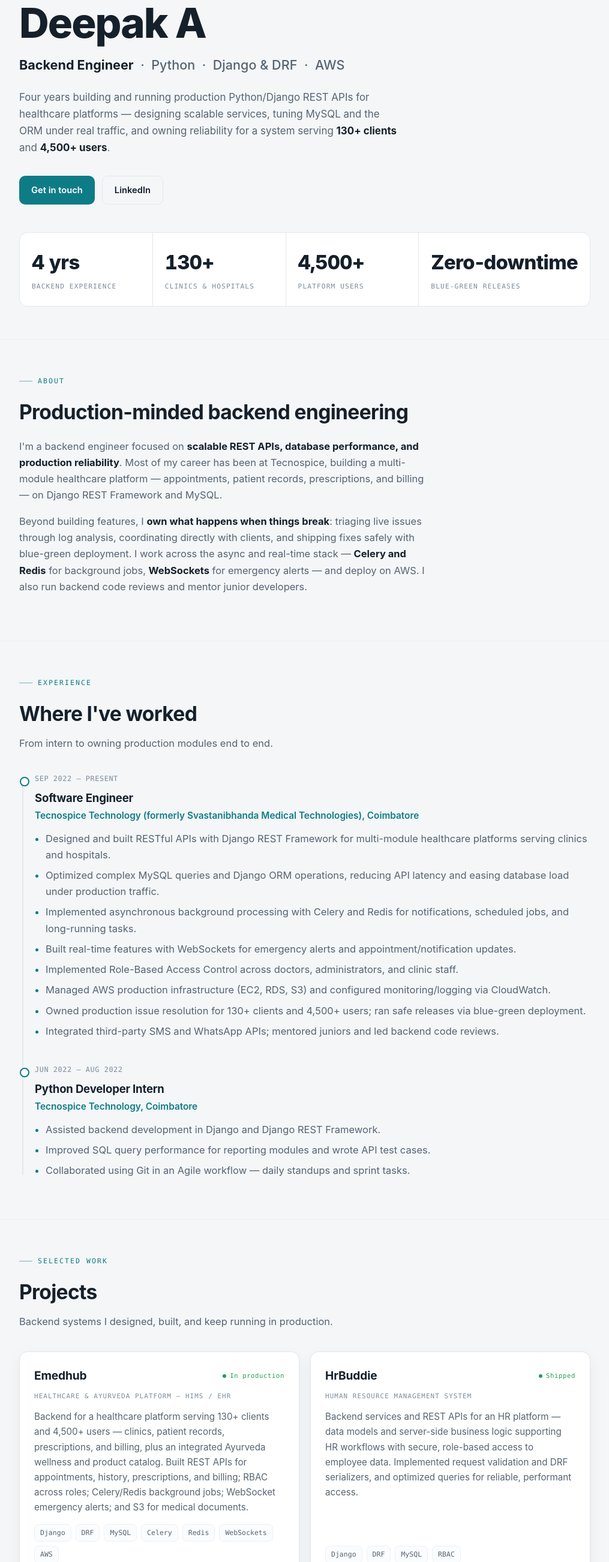
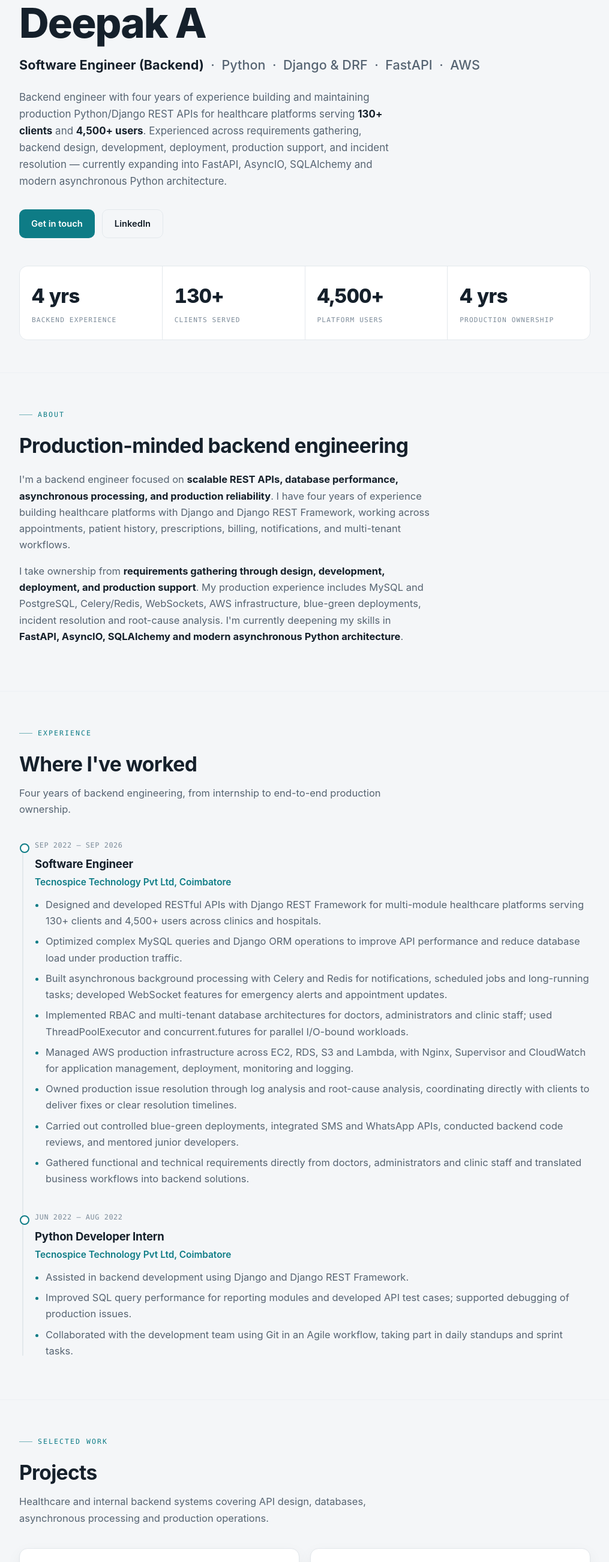
Before and after one commit to Deepakdk-ops/deepak, a plain HTML site: page index.html in a window 1280 px wide. Shown: the part 196-2800 px from the top of the page at 60% size, without its empty margins (132-1147 px from the left). Drawn offline with Linux system fonts and the light colour scheme.

Commit message:
Update Portfolio

```diff
--- a/index.html
+++ b/index.html
@@ -266,21 +266,20 @@
     <div class="wrap">
       <div class="status reveal"><span class="dot"></span>Available for backend engineering roles</div>
       <h1 class="name reveal d1">Deepak A</h1>
-      <p class="role reveal d1"><span class="hl">Backend Engineer</span> &nbsp;·&nbsp; Python &nbsp;·&nbsp; Django &amp; DRF &nbsp;·&nbsp; AWS</p>
-      <p class="lede reveal d2">Four years building and running production Python/Django REST APIs for
-        healthcare platforms — designing scalable services, tuning MySQL and the ORM under real traffic,
-        and owning reliability for a system serving <strong style="color:var(--ink)">130+ clients</strong> and
-        <strong style="color:var(--ink)">4,500+ users</strong>.</p>
+      <p class="role reveal d1"><span class="hl">Software Engineer (Backend)</span> &nbsp;·&nbsp; Python &nbsp;·&nbsp; Django &amp; DRF &nbsp;·&nbsp; FastAPI &nbsp;·&nbsp; AWS</p>
+      <p class="lede reveal d2">Backend engineer with four years of experience building and maintaining production Python/Django REST APIs for healthcare platforms serving
+        <strong style="color:var(--ink)">130+ clients</strong> and <strong style="color:var(--ink)">4,500+ users</strong>.
+        Experienced across requirements gathering, backend design, development, deployment, production support, and incident resolution — currently expanding into FastAPI, AsyncIO, SQLAlchemy and modern asynchronous Python architecture.</p>
       <div class="cta reveal d3">
         <a class="btn btn-primary" href="mailto:deepakalbert31@gmail.com">Get in touch</a>
-        <a class="btn btn-ghost" href="https://www.linkedin.com/in/deepak-a" target="_blank" rel="noopener">LinkedIn</a>
+        <a class="btn btn-ghost" href="https://www.linkedin.com/in/deepak-a-276a7016a" target="_blank" rel="noopener">LinkedIn</a>
       </div>
 
       <div class="metrics reveal d4">
         <div class="metric"><div class="num">4 yrs</div><div class="lbl">Backend experience</div></div>
-        <div class="metric"><div class="num">130+</div><div class="lbl">Clinics &amp; hospitals</div></div>
+        <div class="metric"><div class="num">130+</div><div class="lbl">Clients served</div></div>
         <div class="metric"><div class="num">4,500+</div><div class="lbl">Platform users</div></div>
-        <div class="metric"><div class="num">Zero&#8209;downtime</div><div class="lbl">Blue-green releases</div></div>
+        <div class="metric"><div class="num">4 yrs</div><div class="lbl">Production ownership</div></div>
       </div>
     </div>
   </header>
@@ -290,13 +289,10 @@
       <p class="eyebrow">About</p>
       <h2 class="sec">Production-minded backend engineering</h2>
       <div class="prose">
-        <p>I'm a backend engineer focused on <strong>scalable REST APIs, database performance, and production reliability</strong>.
-          Most of my career has been at Tecnospice, building a multi-module healthcare platform — appointments, patient
-          records, prescriptions, and billing — on Django REST Framework and MySQL.</p>
-        <p>Beyond building features, I <strong>own what happens when things break</strong>: triaging live issues through log
-          analysis, coordinating directly with clients, and shipping fixes safely with blue-green deployment. I work across
-          the async and real-time stack — <strong>Celery and Redis</strong> for background jobs, <strong>WebSockets</strong>
-          for emergency alerts — and deploy on AWS. I also run backend code reviews and mentor junior developers.</p>
+        <p>I'm a backend engineer focused on <strong>scalable REST APIs, database performance, asynchronous processing, and production reliability</strong>.
+          I have four years of experience building healthcare platforms with Django and Django REST Framework, working across appointments, patient history, prescriptions, billing, notifications, and multi-tenant workflows.</p>
+        <p>I take ownership from <strong>requirements gathering through design, development, deployment, and production support</strong>.
+          My production experience includes MySQL and PostgreSQL, Celery/Redis, WebSockets, AWS infrastructure, blue-green deployments, incident resolution and root-cause analysis. I'm currently deepening my skills in <strong>FastAPI, AsyncIO, SQLAlchemy and modern asynchronous Python architecture</strong>.</p>
       </div>
     </div>
   </section>
@@ -305,31 +301,31 @@
     <div class="wrap">
       <p class="eyebrow">Experience</p>
       <h2 class="sec">Where I've worked</h2>
-      <p class="sec-sub">From intern to owning production modules end to end.</p>
+      <p class="sec-sub">Four years of backend engineering, from internship to end-to-end production ownership.</p>
       <div class="timeline">
         <div class="job">
-          <div class="when">Sep 2022 — Present</div>
+          <div class="when">Sep 2022 — Sep 2026</div>
           <h3>Software Engineer</h3>
-          <div class="org">Tecnospice Technology (formerly Svastanibhanda Medical Technologies), Coimbatore</div>
+          <div class="org">Tecnospice Technology Pvt Ltd, Coimbatore</div>
           <ul>
-            <li>Designed and built RESTful APIs with Django REST Framework for multi-module healthcare platforms serving clinics and hospitals.</li>
-            <li>Optimized complex MySQL queries and Django ORM operations, reducing API latency and easing database load under production traffic.</li>
-            <li>Implemented asynchronous background processing with Celery and Redis for notifications, scheduled jobs, and long-running tasks.</li>
-            <li>Built real-time features with WebSockets for emergency alerts and appointment/notification updates.</li>
-            <li>Implemented Role-Based Access Control across doctors, administrators, and clinic staff.</li>
-            <li>Managed AWS production infrastructure (EC2, RDS, S3) and configured monitoring/logging via CloudWatch.</li>
-            <li>Owned production issue resolution for 130+ clients and 4,500+ users; ran safe releases via blue-green deployment.</li>
-            <li>Integrated third-party SMS and WhatsApp APIs; mentored juniors and led backend code reviews.</li>
+            <li>Designed and developed RESTful APIs with Django REST Framework for multi-module healthcare platforms serving 130+ clients and 4,500+ users across clinics and hospitals.</li>
+            <li>Optimized complex MySQL queries and Django ORM operations to improve API performance and reduce database load under production traffic.</li>
+            <li>Built asynchronous background processing with Celery and Redis for notifications, scheduled jobs and long-running tasks; developed WebSocket features for emergency alerts and appointment updates.</li>
+            <li>Implemented RBAC and multi-tenant database architectures for doctors, administrators and clinic staff; used ThreadPoolExecutor and concurrent.futures for parallel I/O-bound workloads.</li>
+            <li>Managed AWS production infrastructure across EC2, RDS, S3 and Lambda, with Nginx, Supervisor and CloudWatch for application management, deployment, monitoring and logging.</li>
+            <li>Owned production issue resolution through log analysis and root-cause analysis, coordinating directly with clients to deliver fixes or clear resolution timelines.</li>
+            <li>Carried out controlled blue-green deployments, integrated SMS and WhatsApp APIs, conducted backend code reviews, and mentored junior developers.</li>
+            <li>Gathered functional and technical requirements directly from doctors, administrators and clinic staff and translated business workflows into backend solutions.</li>
           </ul>
         </div>
         <div class="job">
           <div class="when">Jun 2022 — Aug 2022</div>
           <h3>Python Developer Intern</h3>
-          <div class="org">Tecnospice Technology, Coimbatore</div>
+          <div class="org">Tecnospice Technology Pvt Ltd, Coimbatore</div>
           <ul>
-            <li>Assisted backend development in Django and Django REST Framework.</li>
-            <li>Improved SQL query performance for reporting modules and wrote API test cases.</li>
-            <li>Collaborated using Git in an Agile workflow — daily standups and sprint tasks.</li>
+            <li>Assisted in backend development using Django and Django REST Framework.</li>
+            <li>Improved SQL query performance for reporting modules and developed API test cases; supported debugging of production issues.</li>
+            <li>Collaborated with the development team using Git in an Agile workflow, taking part in daily standups and sprint tasks.</li>
           </ul>
         </div>
       </div>
@@ -340,60 +336,41 @@
     <div class="wrap">
       <p class="eyebrow">Selected work</p>
       <h2 class="sec">Projects</h2>
-      <p class="sec-sub">Backend systems I designed, built, and keep running in production.</p>
+      <p class="sec-sub">Healthcare and internal backend systems covering API design, databases, asynchronous processing and production operations.</p>
       <div class="grid">
         <div class="card">
           <div class="top">
             <h3>Emedhub</h3>
             <span class="status-mini"><i></i>In production</span>
           </div>
-          <div class="kind">Healthcare &amp; Ayurveda Platform — HIMS / EHR</div>
-          <p style="margin-top:12px">Backend for a healthcare platform serving 130+ clients and 4,500+ users — clinics,
-            patient records, prescriptions, and billing, plus an integrated Ayurveda wellness and product catalog. Built
-            REST APIs for appointments, history, prescriptions, and billing; RBAC across roles; Celery/Redis background
-            jobs; WebSocket emergency alerts; and S3 for medical documents.</p>
+          <div class="kind">Healthcare Management Platform — HIMS / EHR</div>
+          <p style="margin-top:12px">Built backend services and REST APIs for appointments, patient history, prescriptions, billing and notifications on a platform serving 130+ clients and 4,500+ users. Implemented RBAC, Celery/Redis background processing, WebSocket real-time features, database optimization and AWS S3 integration for medical documents and reports.</p>
           <div class="tags">
-            <span class="tag">Django</span><span class="tag">DRF</span><span class="tag">MySQL</span>
+            <span class="tag">Python</span><span class="tag">Django</span><span class="tag">DRF</span><span class="tag">MySQL</span>
             <span class="tag">Celery</span><span class="tag">Redis</span><span class="tag">WebSockets</span><span class="tag">AWS</span>
           </div>
         </div>
         <div class="card">
           <div class="top">
-            <h3>HrBuddie</h3>
-            <span class="status-mini"><i></i>Shipped</span>
+            <h3>Ayurveda</h3>
+            <span class="status-mini"><i></i>In production</span>
           </div>
-          <div class="kind">Human Resource Management System</div>
-          <p style="margin-top:12px">Backend services and REST APIs for an HR platform — data models and server-side
-            business logic supporting HR workflows with secure, role-based access to employee data. Implemented request
-            validation and DRF serializers, and optimized queries for reliable, performant access.</p>
+          <div class="kind">Healthcare Management Platform — HIMS / EHR</div>
+          <p style="margin-top:12px">Owned the project end to end, from client requirements and technical design through development, deployment and production support. Designed PostgreSQL schemas and REST APIs for a TypeScript frontend, implemented RBAC and multi-tenant architecture, and handled asynchronous workloads and AWS production infrastructure.</p>
           <div class="tags">
-            <span class="tag">Django</span><span class="tag">DRF</span><span class="tag">MySQL</span><span class="tag">RBAC</span>
+            <span class="tag">Django</span><span class="tag">DRF</span><span class="tag">PostgreSQL</span><span class="tag">Celery</span>
+            <span class="tag">Redis</span><span class="tag">WebSockets</span><span class="tag">TypeScript</span><span class="tag">AWS</span>
           </div>
         </div>
         <div class="card">
           <div class="top">
-            <h3>Fixdesk</h3>
-            <span class="status-mini"><i></i>Internal tool</span>
+            <h3>Production Engineering</h3>
+            <span class="status-mini"><i></i>Core strength</span>
           </div>
-          <div class="kind">Ticket &amp; Sprint Tracking Tool</div>
-          <p style="margin-top:12px">Backend services and REST APIs for an internal ticket and sprint tracker — data models
-            and endpoints for issue tracking, status workflows, and team collaboration, with authenticated role-based
-            endpoints and query optimization for fast retrieval.</p>
+          <div class="kind">Reliability, deployment &amp; incident response</div>
+          <p style="margin-top:12px">Production ownership covering log analysis, root-cause analysis, client coordination, controlled blue-green releases, monitoring and logging, and regression-test guardrails. Managed application infrastructure with Nginx, Supervisor, Docker and GitHub Actions.</p>
           <div class="tags">
-            <span class="tag">Django</span><span class="tag">DRF</span><span class="tag">MySQL</span>
-          </div>
-        </div>
-        <div class="card">
-          <div class="top">
-            <h3>Reliability &amp; Ops</h3>
-            <span class="status-mini"><i></i>Ongoing</span>
-          </div>
-          <div class="kind">Production ownership</div>
-          <p style="margin-top:12px">Live-issue triage through log analysis, direct client coordination, and controlled
-            rollouts with blue-green deployment for minimal downtime. Monitoring and logging via CloudWatch; root-cause
-            analysis and regression-test guardrails so fixed issues stay fixed.</p>
-          <div class="tags">
-            <span class="tag">AWS</span><span class="tag">CloudWatch</span><span class="tag">Blue-Green</span>
+            <span class="tag">AWS</span><span class="tag">CloudWatch</span><span class="tag">Nginx</span><span class="tag">Supervisor</span>
             <span class="tag">Docker</span><span class="tag">CI/CD</span>
           </div>
         </div>
@@ -405,48 +382,50 @@
     <div class="wrap">
       <p class="eyebrow">Toolkit</p>
       <h2 class="sec">Skills</h2>
-      <p class="sec-sub">What I reach for to build and run backend systems.</p>
+      <p class="sec-sub">The technologies and engineering practices I use in production and am actively developing.</p>
       <div class="skills">
         <div class="skillgroup">
           <h4>Languages &amp; Frameworks</h4>
           <div class="chips">
-            <span class="chip">Python</span><span class="chip">SQL</span><span class="chip">Django</span>
-            <span class="chip">Django REST Framework</span>
+            <span class="chip">Python</span><span class="chip">SQL</span><span class="chip">TypeScript</span>
+            <span class="chip">Django</span><span class="chip">Django REST Framework</span><span class="chip">FastAPI</span>
           </div>
         </div>
         <div class="skillgroup">
           <h4>Databases</h4>
           <div class="chips">
-            <span class="chip">MySQL</span><span class="chip">Schema design</span>
-            <span class="chip">Query optimization</span><span class="chip">ORM tuning</span>
+            <span class="chip">MySQL</span><span class="chip">PostgreSQL</span><span class="chip">Schema Design</span>
+            <span class="chip">Query Optimization</span><span class="chip">ORM Performance Tuning</span>
           </div>
         </div>
         <div class="skillgroup">
           <h4>Async &amp; Real-time</h4>
           <div class="chips">
-            <span class="chip">Celery</span><span class="chip">Redis</span><span class="chip">WebSockets</span>
+            <span class="chip">AsyncIO</span><span class="chip">Celery</span><span class="chip">Redis</span>
+            <span class="chip">WebSockets</span><span class="chip">ThreadPoolExecutor</span><span class="chip">concurrent.futures</span>
+          </div>
+        </div>
+        <div class="skillgroup">
+          <h4>FastAPI Ecosystem</h4>
+          <div class="chips">
+            <span class="chip">Pydantic</span><span class="chip">SQLAlchemy</span><span class="chip">Alembic</span>
+            <span class="chip">JWT</span><span class="chip">Pytest</span><span class="chip">Unit Testing</span><span class="chip">Integration Testing</span>
           </div>
         </div>
         <div class="skillgroup">
           <h4>Cloud &amp; DevOps</h4>
           <div class="chips">
-            <span class="chip">AWS (EC2, RDS, S3, IAM, CloudWatch)</span><span class="chip">Docker</span>
-            <span class="chip">GitHub Actions</span><span class="chip">Blue-Green Deployment</span><span class="chip">Linux</span>
+            <span class="chip">AWS EC2</span><span class="chip">RDS</span><span class="chip">S3</span><span class="chip">Lambda</span>
+            <span class="chip">IAM</span><span class="chip">CloudWatch</span><span class="chip">Docker</span>
+            <span class="chip">GitHub Actions</span><span class="chip">Nginx</span><span class="chip">Supervisor</span><span class="chip">Linux</span>
           </div>
         </div>
         <div class="skillgroup">
-          <h4>API &amp; Security</h4>
+          <h4>API, Security &amp; Practices</h4>
           <div class="chips">
-            <span class="chip">REST API design</span><span class="chip">RBAC</span>
-            <span class="chip">Third-party integration (SMS, WhatsApp)</span>
-          </div>
-        </div>
-        <div class="skillgroup">
-          <h4>Practices &amp; Tools</h4>
-          <div class="chips">
-            <span class="chip">Agile / Scrum</span><span class="chip">Monitoring &amp; logging</span>
-            <span class="chip">Code review</span><span class="chip">Postman</span><span class="chip">Jira</span>
-            <span class="chip">DBeaver</span><span class="chip">Git</span>
+            <span class="chip">REST API Design</span><span class="chip">RBAC</span><span class="chip">Multi-tenant Architecture</span>
+            <span class="chip">Third-party APIs</span><span class="chip">Monitoring &amp; Logging</span><span class="chip">Incident Resolution</span>
+            <span class="chip">RCA</span><span class="chip">Code Review</span><span class="chip">Agile / Scrum</span>
           </div>
         </div>
       </div>
@@ -460,12 +439,12 @@
         <div class="panel">
           <h4>Education</h4>
           <div class="item">
-            <strong>M.Sc, Chemistry</strong>
-            <span>GTN Arts College · 2021</span>
+            <strong>Master of Science (M.Sc), Chemistry</strong>
+            <span>GTN Arts College · 2021 · 7.2 CGPA</span>
           </div>
         </div>
         <div class="panel">
-          <h4>Certifications</h4>
+          <h4>Training &amp; Certifications</h4>
           <div class="item">
             <strong>Python Developer</strong>
             <span>Appin Technology</span>
@@ -473,6 +452,18 @@
           <div class="item">
             <strong>AWS Cloud Training</strong>
             <span>EC2, RDS, S3, IAM</span>
+          </div>
+          <div class="item">
+            <strong>FastAPI — The Complete Course 2026</strong>
+            <span>FastAPI, Pydantic, SQLAlchemy, Alembic, JWT, Pytest, unit &amp; integration testing</span>
+          </div>
+          <div class="item">
+            <strong>Python AsyncIO: Complete Guide</strong>
+            <span>Event loop, coroutines, tasks, futures, async/await, concurrent I/O</span>
+          </div>
+          <div class="item">
+            <strong>Complete PostgreSQL Course 2026</strong>
+            <span>Indexing, EXPLAIN ANALYZE, partitioning, views, roles and database administration</span>
           </div>
         </div>
       </div>
@@ -483,18 +474,18 @@
     <div class="wrap">
       <p class="eyebrow" style="justify-content:center;">Contact</p>
       <h2>Let's build something reliable.</h2>
-      <p>Open to backend engineering roles. The fastest way to reach me is email or LinkedIn.</p>
+      <p>Open to backend engineering opportunities focused on scalable backend systems, modern Python architecture and technically challenging engineering problems.</p>
       <div class="cta" style="justify-content:center;">
         <a class="btn btn-primary" href="mailto:deepakalbert31@gmail.com">deepakalbert31@gmail.com</a>
-        <a class="btn btn-ghost" href="https://www.linkedin.com/in/deepak-a" target="_blank" rel="noopener">linkedin.com/in/deepak-a</a>
+        <a class="btn btn-ghost" href="https://www.linkedin.com/in/deepak-a-276a7016a" target="_blank" rel="noopener">linkedin.com/in/deepak-a-276a7016a</a>
       </div>
     </div>
   </section>
 
   <div class="wrap">
     <footer class="foot">
-      <span>Deepak A · Backend Engineer · Coimbatore, India</span>
-      <span><a href="mailto:deepakalbert31@gmail.com">Email</a> · <a href="https://www.linkedin.com/in/deepak-a" target="_blank" rel="noopener">LinkedIn</a></span>
+      <span>Deepak A · Software Engineer (Backend) · Coimbatore, India</span>
+      <span><a href="mailto:deepakalbert31@gmail.com">Email</a> · <a href="https://www.linkedin.com/in/deepak-a-276a7016a" target="_blank" rel="noopener">LinkedIn</a></span>
     </footer>
   </div>
 </div>
```
